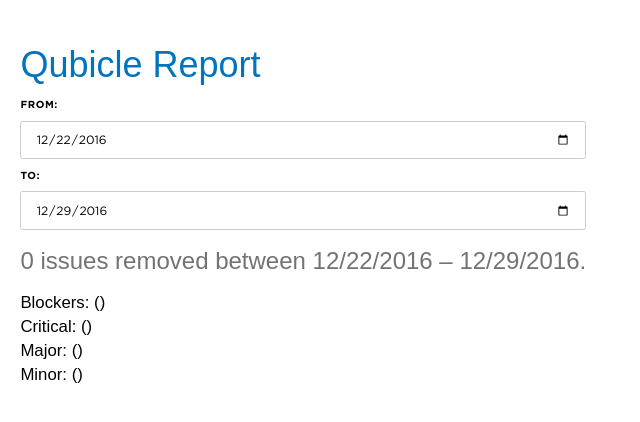
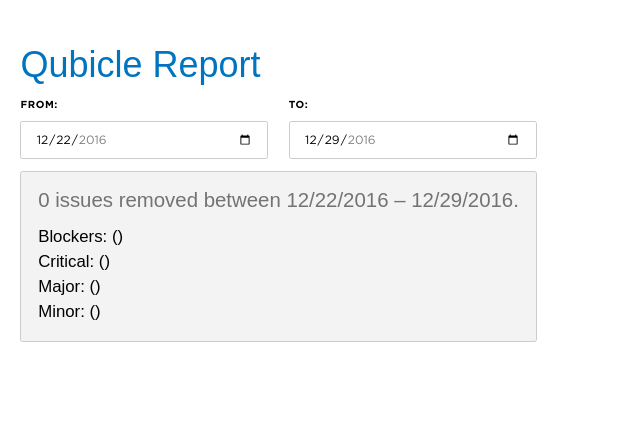
Before and after one commit to juanparadox/qubicle, a React app: page / in a window 1280 px wide. Shown: the top 422 px of the page, without its empty margins (0-640 px from the left). Built offline with nearby package versions, Linux system fonts and the light colour scheme.

Commit message:
Updated styles and markup

```diff
--- a/public/guide.css
+++ b/public/guide.css
@@ -265,7 +265,7 @@
 .marginRight-1, .input--inline label, .marginHorizontal-1 {
   margin-right: 0.85rem; }
 
-.marginBottom-1, input, .marginVertical-1 {
+.marginBottom-1, .marginVertical-1 {
   margin-bottom: 0.85rem; }
 
 .marginBottom-1--important {
--- a/src/components/Email.js
+++ b/src/components/Email.js
@@ -7,12 +7,12 @@
 class Email extends React.Component {
 	constructor(){
         super();
-        let format = dateFns.format,
-            today = dateFns.startOfToday(),
-            lastWeek = dateFns.subDays(today, 7);
+        this.format = dateFns.format;
+        this.today = dateFns.startOfToday();
+        this.lastWeek = dateFns.subDays(this.today, 7);
         this.state = {
-        	from: format(lastWeek, 'YYYY-MM-DD'),
-        	to: format(today, 'YYYY-MM-DD'),
+        	from: this.format(this.lastWeek, 'YYYY-MM-DD'),
+        	to: this.format(this.today, 'YYYY-MM-DD'),
         	totalDebt: null,
         	totalIssues: null,
         	blocker: null,
@@ -80,33 +80,39 @@
         let prettyDate = (date) => dateFns.format(date, 'MM/DD/YYYY'),
             determineStatusColor = (val) => {
                 if(val < 0)
-                    return 'fontColor-success';
+                    return 'fontColor-success fontFamily-medium';
                 if(val > 0)
-                    return 'fontColor-danger';
+                    return 'fontColor-danger fontFamily-medium';
 
-                return 'fontColor-silver';
+                return 'fontColor-silver fontFamily-medium';
             }
 	    return (
 	    	<div className="fontSize-4 padding-5">
                 <h1 className="marginBottom-2">Qubicle Report</h1>
-		    	<label className="display-block textTransform-uppercase">
+                <div className="grid marginBottom-2">
+    		    	<label className="display-block textTransform-uppercase width-half paddingRight-1">
                         <span className="display-block marginBottom-1">From:</span>
                         <input
                             type="date"
                             onChange={this.setFrom}
                             defaultValue={this.state.from}
-                        max={ this.state.from }
+                            max={ this.state.to }
+                            min='2016-03-09'
                         />
                     </label>
-                <label className="display-block textTransform-uppercase">
+                    <label className="display-block textTransform-uppercase width-half paddingLeft-1">
                         <span className="display-block marginBottom-1">To:</span>
     		    	    <input
                             type="date"
                             onChange={this.setTo}
                             defaultValue={this.state.to}
+                            max={ this.format(this.today, 'YYYY-MM-DD') }
+                            min='2016-03-09'
                         />
                     </label>
-				<p className="marginVertical-4 fontSize-6 fontColor-black-30">
+                </div>
+                <div className="padding-4 borderWidth-1 borderColor-white-20 bgColor-white-5 borderRadius-1">
+    				<p className="marginBottom-2 fontSize-5 fontColor-black-30">
                         {
                             this.state.totalIssues > 0
                             ? <span>{ this.state.totalIssues } issues added between </span>
@@ -116,18 +122,19 @@
     				</p>
                     <ul className="lineHeight-6">
     					<li>
-                        Blockers: { this.state.blocker } (<span className={ determineStatusColor(this.state.blockerDiff) }>{ this.state.blockerDiff }</span>)
+                            Blockers: { this.state.blocker } (<strong className={ determineStatusColor(this.state.blockerDiff) }>{ this.state.blockerDiff }</strong>)
                         </li>
     					<li>
-                        Critical: { this.state.critical } (<span className={ determineStatusColor(this.state.criticalDiff) }>{ this.state.criticalDiff }</span>)
+                            Critical: { this.state.critical } (<strong className={ determineStatusColor(this.state.criticalDiff) }>{ this.state.criticalDiff }</strong>)
                         </li>
     					<li>
-                        Major: { this.state.major } (<span className={ determineStatusColor(this.state.majorDiff) }>{ this.state.majorDiff }</span>)
+                            Major: { this.state.major } (<strong className={ determineStatusColor(this.state.majorDiff) }>{ this.state.majorDiff }</strong>)
                         </li>
     					<li>
-                        Minor: { this.state.minor } (<span className={ determineStatusColor(this.state.minorDiff) }>{ this.state.minorDiff }</span>)
+                            Minor: { this.state.minor } (<strong className={ determineStatusColor(this.state.minorDiff) }>{ this.state.minorDiff }</strong>)
                         </li>
     				</ul>
+                </div>
 	    	</div>
 	    )
 	}
```
Lines whose indentation alone changed are shown as unchanged.
